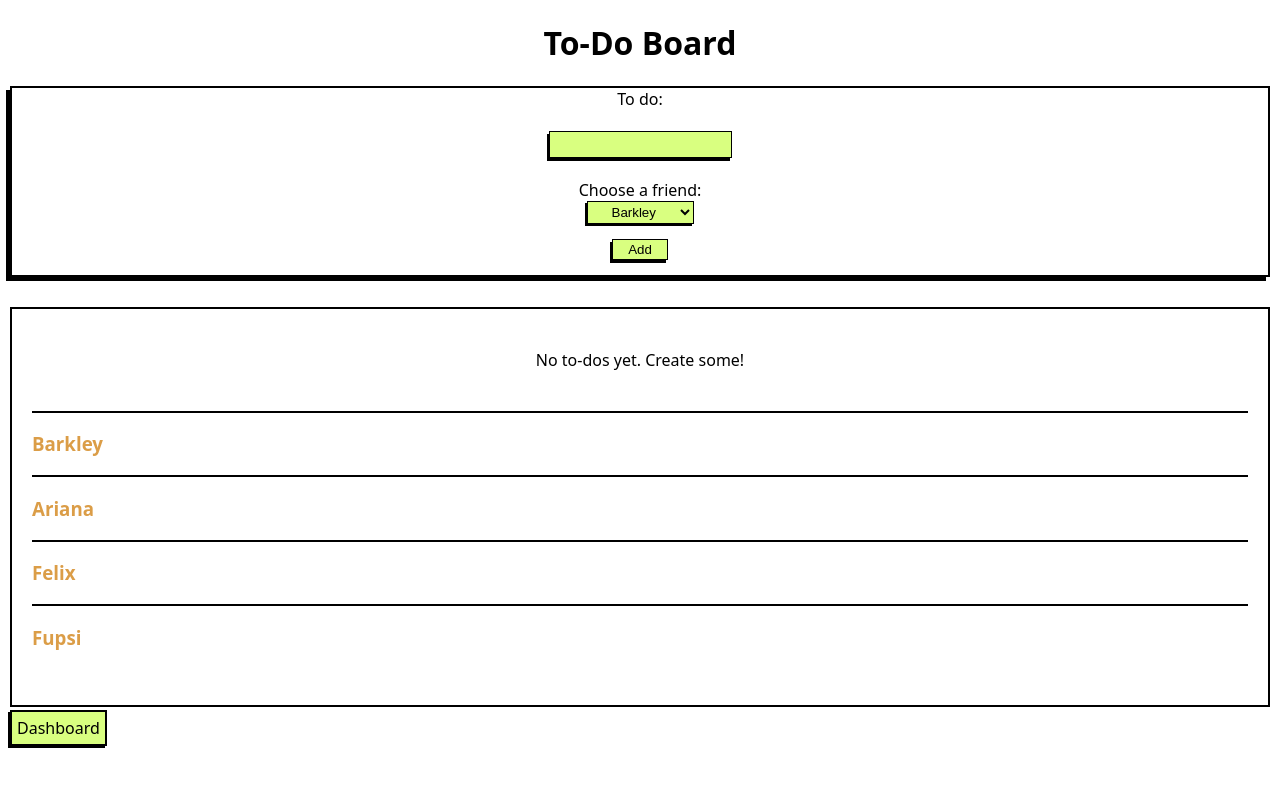
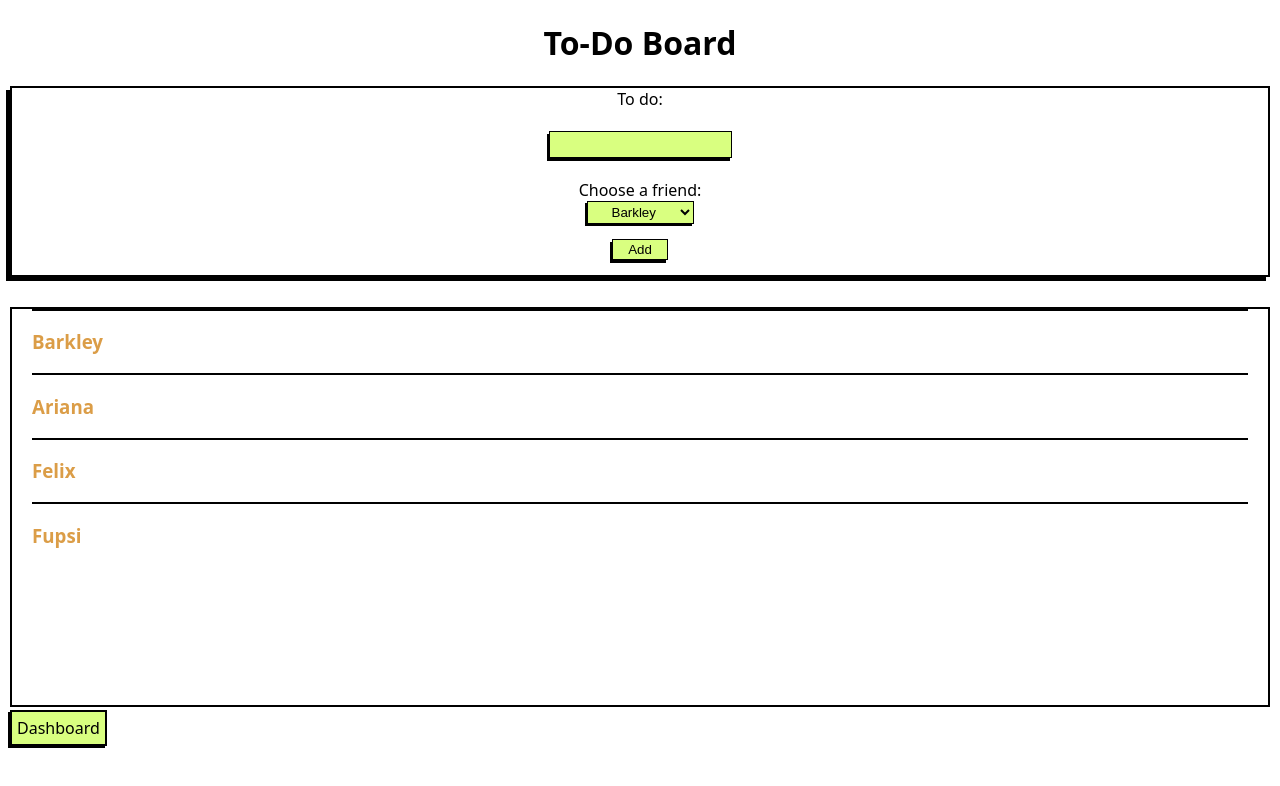
Before and after one commit to supernova-97/Capstone-Project, a Next.js app: page /to-do in a window 1280 px wide. Shown: the top 786 px of the page. Built offline with nearby package versions, Linux system fonts and the light colour scheme.

Commit message:
todo will show up in chosen friend

```diff
--- a/components/Form/index.js
+++ b/components/Form/index.js
@@ -1,12 +1,13 @@
 import styled from "styled-components";
 import { useState } from "react";
 
-function Form({ onAddToDo, tripData }) {
-  const [selectedFriend, setSelectedFriend] = useState(tripData.who[0]);
+function Form({ onAddToDo, tripData, setSelectedFriend, selectedFriend }) {
+  // const [selectedFriend, setSelectedFriend] = useState(tripData.who[0]);
 
   function handleSubmit(event) {
     event.preventDefault();
     onAddToDo(event.target.todo.value);
+    console.log("selectedFriend in handleSubmit:", selectedFriend);
     event.target.reset();
   }
 
--- a/components/List/index.js
+++ b/components/List/index.js
@@ -2,7 +2,7 @@ import Link from "next/link";
 import styled, { css } from "styled-components";
 import { useState } from "react";
 
-function List({ toDos, onDeleteToDo, tripData }) {
+function List({ toDos, onDeleteToDo, tripData, selectedFriend }) {
   const [isCheckedArray, setIsCheckedArray] = useState({});
   const friends = tripData.who;
   function toggleIsChecked(id) {
@@ -15,7 +15,40 @@ function List({ toDos, onDeleteToDo, tripData }) {
   return (
     <>
       <ListWrapper>
-        <ul>
+        {friends.map((friend) => (
+          <StyledSection key={friend}>
+            <SectionHeading>{friend}</SectionHeading>
+            <ul>
+              {toDos.map((toDo) => {
+                if (friend === selectedFriend) {
+                  return (
+                    <ListItem key={toDo.id}>
+                      <StyledCheckBox
+                        type="checkbox"
+                        onClick={() => toggleIsChecked(toDo.id)}
+                      />
+                      <StyledText isCheckedArray={isCheckedArray[toDo.id]}>
+                        {toDo.todo}
+                      </StyledText>
+                      <StyledDeleteButton onClick={() => onDeleteToDo(toDo.id)}>
+                        x
+                      </StyledDeleteButton>
+                    </ListItem>
+                  );
+                } else {
+                  return null;
+                }
+              })}
+            </ul>
+          </StyledSection>
+        ))}
+        {/* <ul>
+          {friends.map((friend, index) => (
+            <StyledSection key={index}>
+              <SectionHeading>{friend}</SectionHeading>
+            </StyledSection>
+          ))}
+
           {toDos.map((toDo) => (
             <ListItem key={toDo.id}>
               <StyledCheckBox
@@ -35,12 +68,7 @@ function List({ toDos, onDeleteToDo, tripData }) {
         </ul>
         <StyledConditionalText>
           {toDos.length > 0 ? "" : "No to-dos yet. Create some!"}
-        </StyledConditionalText>
-        {friends.map((friend, index) => (
-          <StyledSection key={index}>
-            <SectionHeading>{friend}</SectionHeading>
-          </StyledSection>
-        ))}
+        </StyledConditionalText> */}
       </ListWrapper>
 
       <DashboardLink href="/">Dashboard</DashboardLink>
--- a/pages/to-do/index.js
+++ b/pages/to-do/index.js
@@ -1,13 +1,26 @@
 import Heading from "../../components/Heading";
 import Form from "../../components/Form";
 import List from "../../components/List";
+import { useState } from "react";
 
 function ToDoBoard({ onAddToDo, onDeleteToDo, toDos, tripData }) {
+  const [selectedFriend, setSelectedFriend] = useState(tripData.who[0]);
   return (
     <>
       <Heading>To-Do Board</Heading>
-      <Form onAddToDo={onAddToDo} tripData={tripData} />
-      <List toDos={toDos} onDeleteToDo={onDeleteToDo} tripData={tripData} />
+      <Form
+        onAddToDo={onAddToDo}
+        tripData={tripData}
+        selectedFriend={selectedFriend}
+        setSelectedFriend={setSelectedFriend}
+      />
+      <List
+        toDos={toDos}
+        onDeleteToDo={onDeleteToDo}
+        tripData={tripData}
+        selectedFriend={selectedFriend}
+        setSelectedFriend={setSelectedFriend}
+      />
     </>
   );
 }
```
